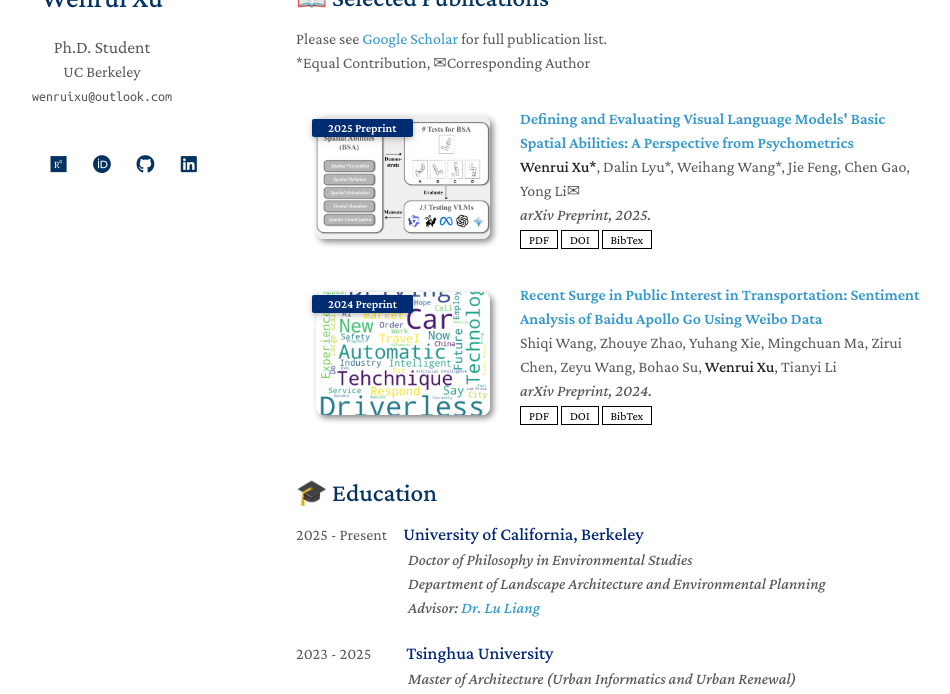
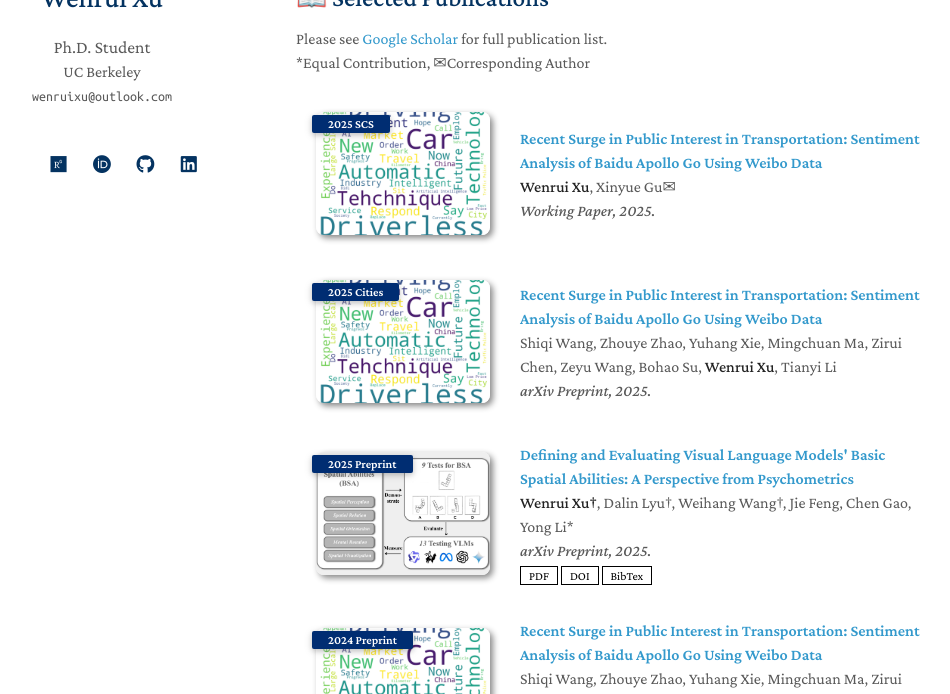
Before and after one commit to ruaruaxu/ruaruaxu.github.io, a Jekyll site: the page built from index.md, in a window 1280 px wide and 900 px high, scrolled down 424 px, cut to the strip 206-900 px from the top of the window. Shown: the whole strip, without its empty margins (174-1124 px from the left). Built offline with Jekyll 4.4.1, drawn with Linux system fonts in a browser that asks for light colours; a style sheet for code colours, icons or effects is not loaded; our own code applies the rules of GitHub Pages for plain Markdown files.

Commit message:
update publication

```diff
--- a/_data/publications.yml
+++ b/_data/publications.yml
@@ -1,7 +1,19 @@
 main:
 
+  - title: "Recent Surge in Public Interest in Transportation: Sentiment Analysis of Baidu Apollo Go Using Weibo Data"
+    authors: <strong>Wenrui Xu</strong>, Xinyue Gu✉︎
+    journal_short: 2025 SCS
+    journal: Working Paper, 2025.
+    image: ./assets/img/publication/wangRecentSurgePublic2024.png
+
+  - title: "Recent Surge in Public Interest in Transportation: Sentiment Analysis of Baidu Apollo Go Using Weibo Data"
+    authors: Shiqi Wang, Zhouye Zhao, Yuhang Xie, Mingchuan Ma, Zirui Chen, Zeyu Wang, Bohao Su, <strong>Wenrui Xu</strong>, Tianyi Li
+    journal_short: 2025 Cities
+    journal: arXiv Preprint, 2025.
+    image: ./assets/img/publication/wangRecentSurgePublic2024.png
+
   - title: "Defining and Evaluating Visual Language Models' Basic Spatial Abilities: A Perspective from Psychometrics"
-    authors: <strong>Wenrui Xu*</strong>, Dalin Lyu*, Weihang Wang*, Jie Feng, Chen Gao, Yong Li✉
+    authors: <strong>Wenrui Xu†</strong>, Dalin Lyu†, Weihang Wang†, Jie Feng, Chen Gao, Yong Li*
     journal_short: 2025 Preprint
     journal: arXiv Preprint, 2025.
     doi: https://doi.org/10.48550/arXiv.2502.11859
--- a/index.md
+++ b/index.md
@@ -27,7 +27,7 @@
 ## 📖 Selected Publications
 
 Please see [Google Scholar](https://scholar.google.com/citations?user=wrPOVnkAAAAJ) for full publication list.<br>
-*Equal Contribution, ✉Corresponding Author
+*Equal Contribution, ✉︎Corresponding Author
 
 {% include_relative _includes/publications.md %}
 
```
